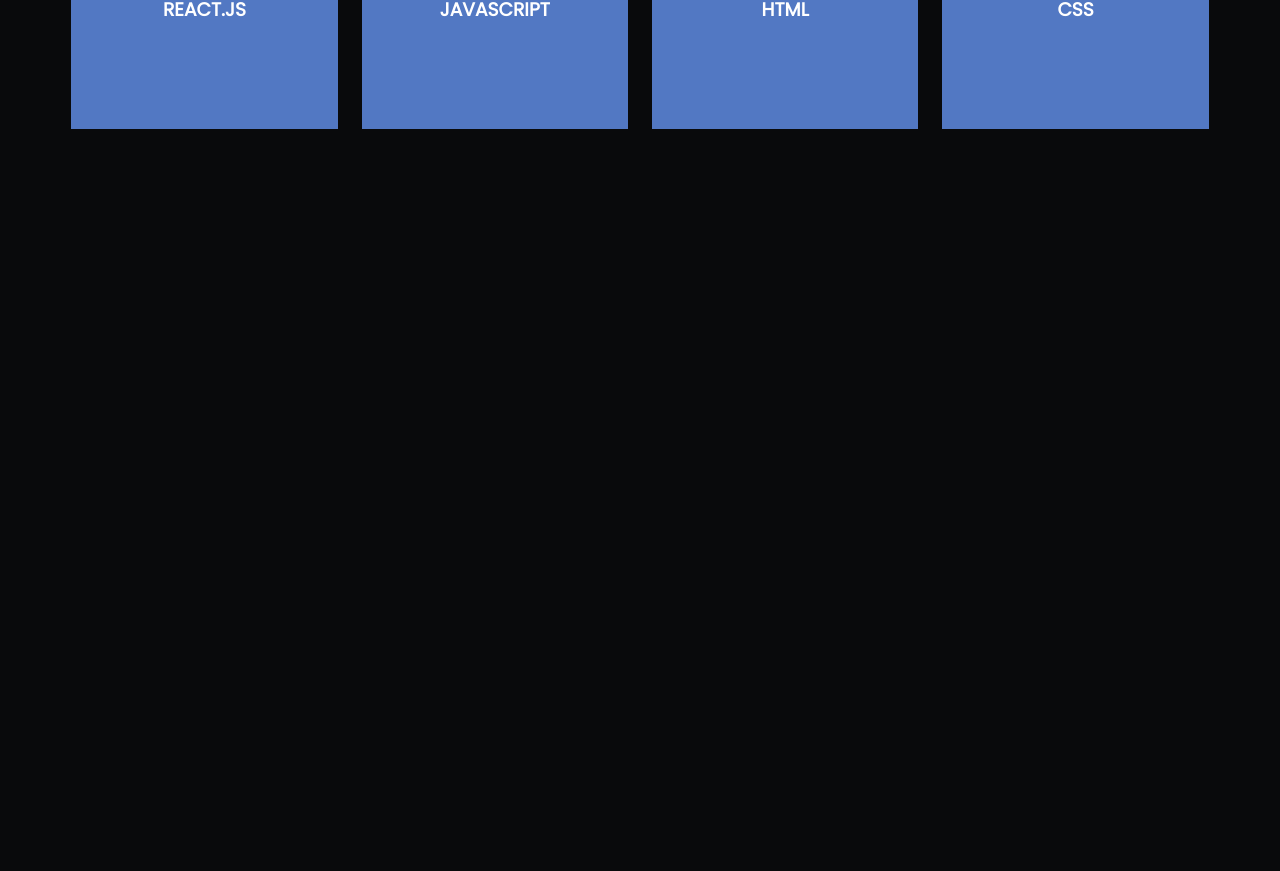
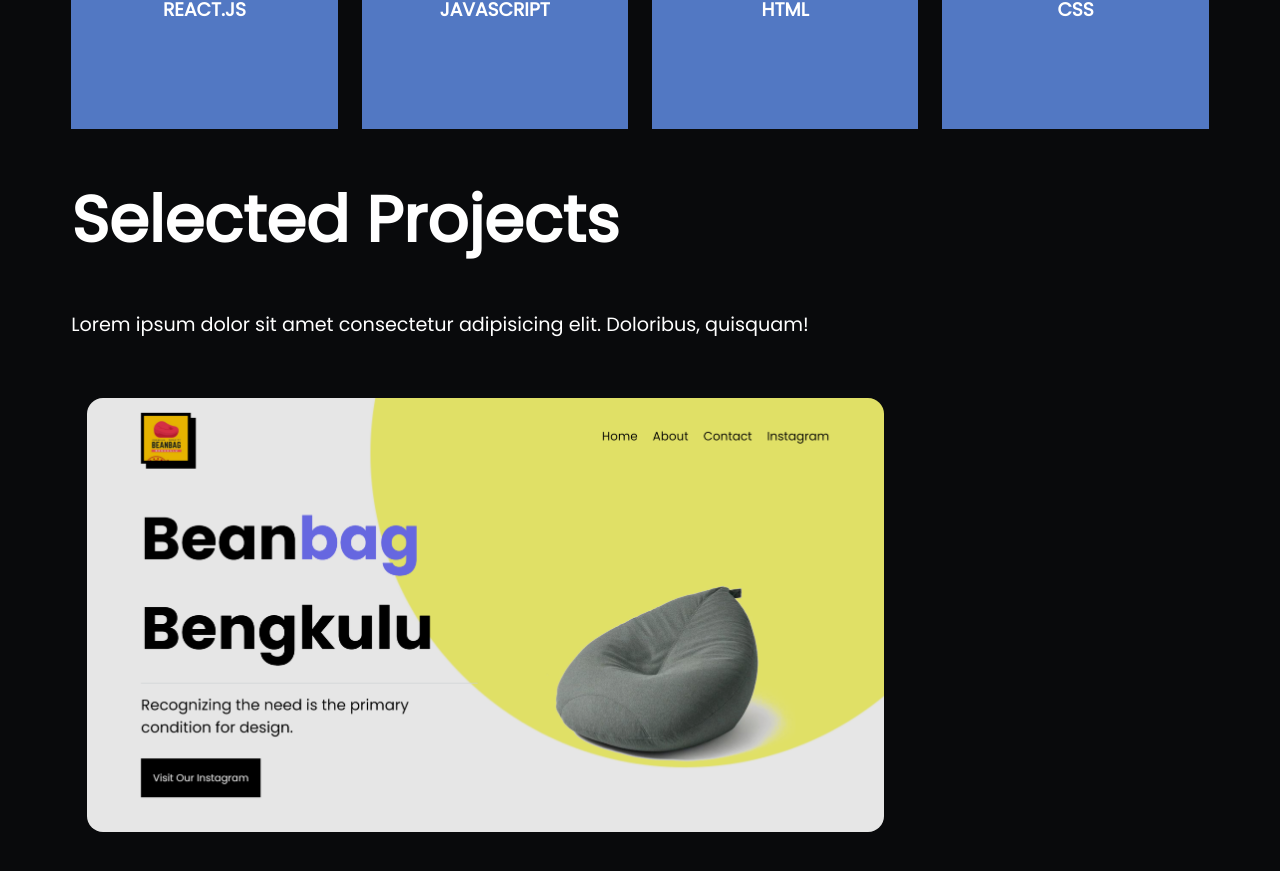
Before and after one commit to harizaldycahya/portfolio, a React (Create React App) app: page / in a window 1280 px wide. Shown: the part 1820-2691 px from the top of the page. Before the commit the page ends 2117 px from the top, so only its background shows below. Built offline with nearby package versions, Linux system fonts and the light colour scheme.

Commit message:
skills section

```diff
--- a/src/components/Works.js
+++ b/src/components/Works.js
@@ -0,0 +1,34 @@
+import image from '../assets/header.png'
+import {motion} from 'framer-motion'
+function Works() {
+   const textMotion = {
+    hover: {
+        x:300,
+        transition: {
+          duration: 0.4,
+          type: "tween",
+          ease: "easeOut"
+        }
+      }
+   };
+
+    return (
+        <div class="projects">
+            <div class="title">
+                <h1>Selected Projects</h1>
+                <p>Lorem ipsum dolor sit amet consectetur adipisicing elit. Doloribus, quisquam!</p>
+            </div>
+            <motion.div whileHover="hover" class="project">
+                <motion.div variants={textMotion} class="project_title">
+                    <h1></h1>
+                    <h3></h3>
+                    <hr />
+                    <p></p>
+                </motion.div>
+                <motion.img src={image} alt="" />
+            </motion.div>
+        </div>
+    );
+  }
+
+  export default Works;
--- a/src/index.css
+++ b/src/index.css
@@ -169,7 +169,7 @@ button{
   display: grid;
   grid-template-columns: 1fr;
   gap: 1.5rem;
-  justify-self: center;
+  margin:auto;
   width: 90%;
   min-height: 100vh;
 }
@@ -288,6 +288,36 @@ button{
       display: grid;
       grid-template-columns: 1fr;
   }
+  .project{
+    position: relative;
+    overflow-x: hidden;
+  }
+  .project .project_title{
+    position: absolute;
+    z-index: 90;
+    width: 20%;
+    height: 80%;
+    background-color: #5278c3;
+    border-radius: 1rem 0rem 2rem 0rem;
+    padding: 1rem;
+    box-sizing: border-box;
+    left: -20rem;
+    /* left: -20rem;
+    top: 1rem; */
+  }
+  .project img{
+    max-width: 100%;
+    width: 70%;
+    border-radius: 2rem;
+    filter: brightness(90%);
+    position: absolute;
+    padding: 1rem;
+  }
+
+  .project img:hover{
+    cursor: pointer;
+  }
+
   .contact{
       display: grid;
       grid-template-columns: 1fr;
--- a/src/pages/Home.js
+++ b/src/pages/Home.js
@@ -1,5 +1,6 @@
 import Header from "../components/Header";
 import Skills from "../components/Skills";
+import Works from "../components/Works";
 import {motion} from 'framer-motion'
 function Home() {
     return (
@@ -14,6 +15,7 @@ function Home() {
         </motion.div>
 
         <Skills></Skills>
+        <Works></Works>
         <div class="space20"></div>
       </div>
     );
```
Also changed, not shown: src/assets/header.png (added).
